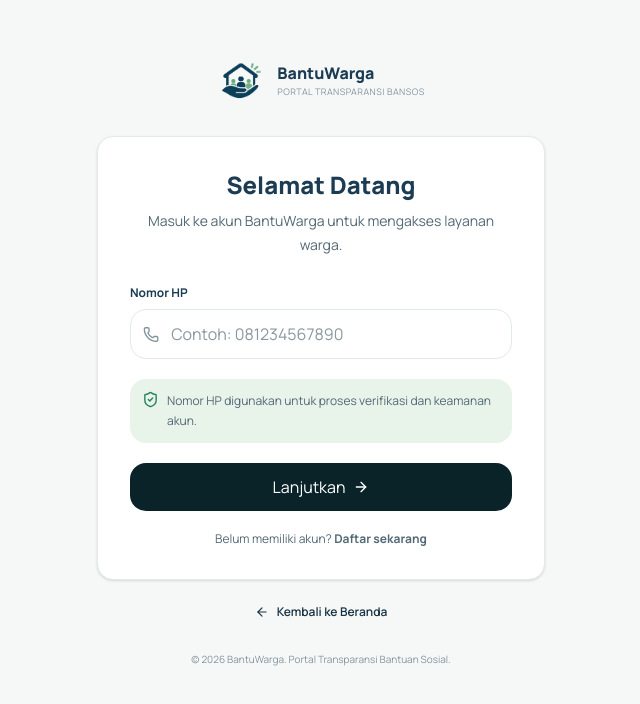
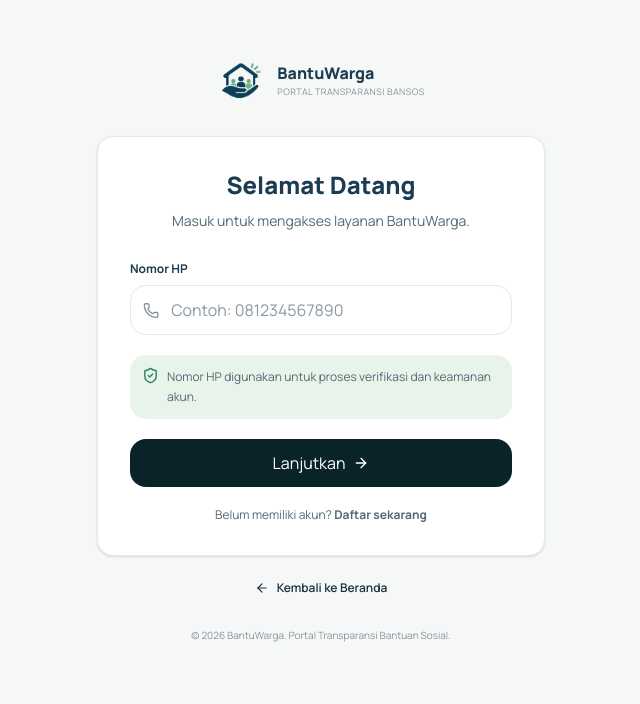
Before and after one commit to arifarhh/web-BantuWarga, a React (Vite) app: page /login in a window 1280 px wide. Shown: the top 704 px of the page, without its empty margins (319-959 px from the left). Built offline with nearby package versions, Linux system fonts and the light colour scheme.

Commit message:
feat(auth): add login registration and OTP pages

```diff
--- a/src/pages/auth/LoginPage.tsx
+++ b/src/pages/auth/LoginPage.tsx
@@ -5,7 +5,9 @@ export default function LoginPage() {
   return (
     <AuthLayout
       title="Selamat Datang"
-      description="Masuk ke akun BantuWarga untuk mengakses layanan warga."
+      description="Masuk untuk mengakses layanan BantuWarga."
+      backTo="/"
+      backLabel="Kembali ke Beranda"
     >
       <LoginForm />
     </AuthLayout>
--- a/src/pages/auth/RegisterPage.tsx
+++ b/src/pages/auth/RegisterPage.tsx
@@ -5,7 +5,9 @@ export default function RegisterPage() {
   return (
     <AuthLayout
       title="Buat Akun"
-      description="Daftarkan diri untuk menggunakan layanan warga BantuWarga."
+      description="Lengkapi data diri untuk membuat akun BantuWarga."
+      backTo="/login"
+      backLabel="Kembali ke Login"
     >
       <RegisterForm />
     </AuthLayout>
--- a/src/pages/auth/VerifyOTPPage.tsx
+++ b/src/pages/auth/VerifyOTPPage.tsx
@@ -20,6 +20,8 @@ export default function VerifyOTPPage() {
     <AuthLayout
       title="Verifikasi OTP"
       description="Selesaikan verifikasi untuk melanjutkan ke akun BantuWarga."
+      backTo={state.flow === 'register' ? '/register' : '/login'}
+      backLabel="Kembali"
     >
       <OTPForm
         phone={state.phone}
```
